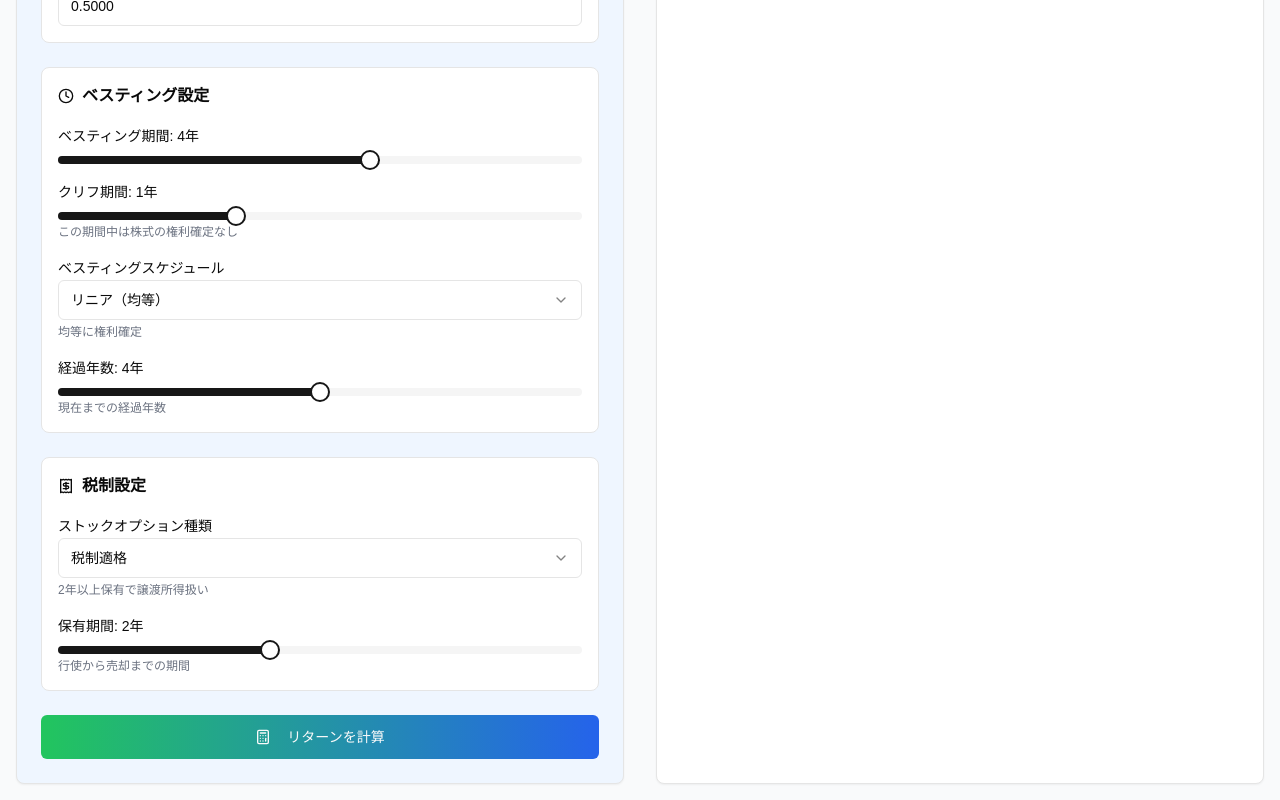
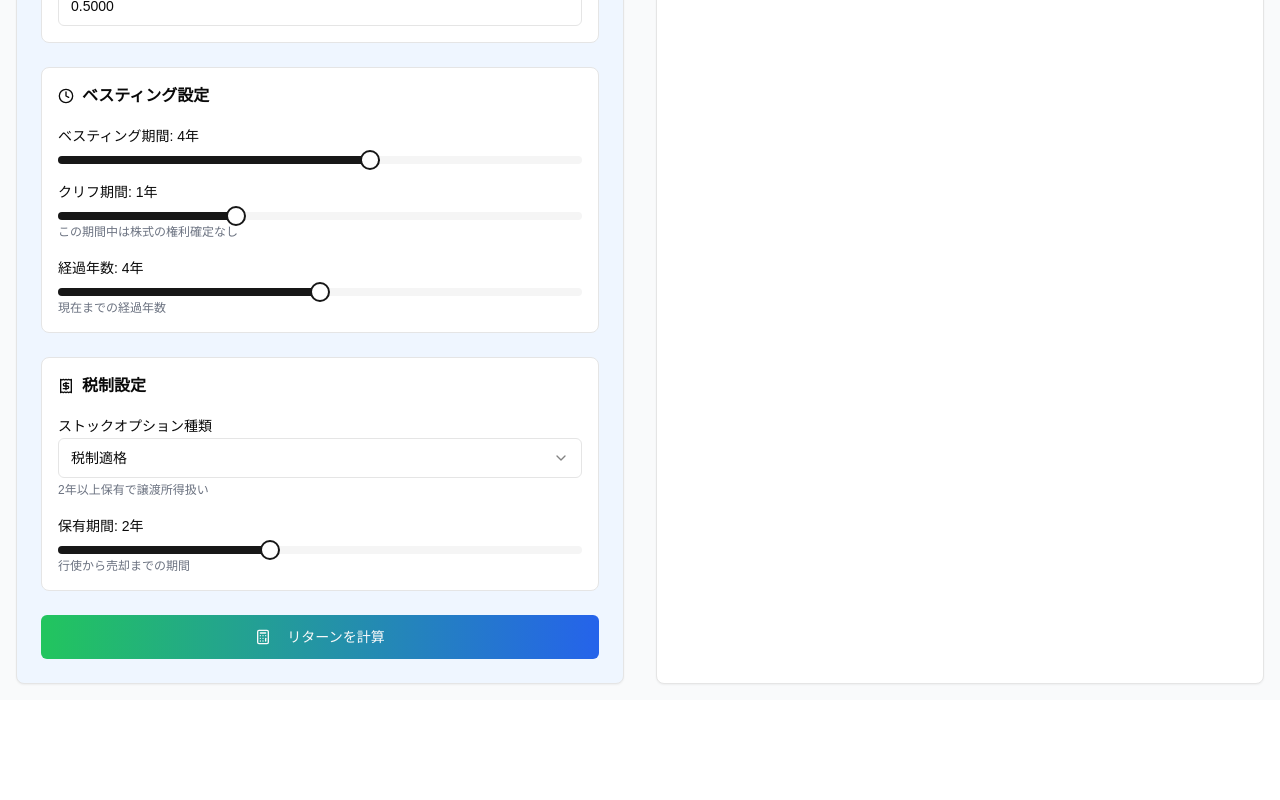
Before and after one commit to takato-noguchi/equity-simulator, a Next.js app: page / in a window 1280 px wide. Shown: the part 856-1656 px from the top of the page. After the commit the page ends 1556 px from the top, so only its background shows below. Built offline with nearby package versions, Linux system fonts and the light colour scheme.

Commit message:
feat: simplify to linear vesting only
Remove vesting schedule select and simplify to linear vesting

#VERCEL_SKIP

Co-authored-by: Takato Noguchi <114068823+takato-noguchi@users.noreply.github.com>

```diff
--- a/app/page.tsx
+++ b/app/page.tsx
@@ -49,7 +49,6 @@ export default function EquitySimulator() {
   // ベスティング設定
   const [vestingPeriod, setVestingPeriod] = useState([4])
   const [cliffPeriod, setCliffPeriod] = useState([1])
-  const [vestingSchedule, setVestingSchedule] = useState("linear")
   const [yearsElapsed, setYearsElapsed] = useState([4])
 
   // 税制設定
@@ -102,7 +101,6 @@ export default function EquitySimulator() {
     yearsElapsed: number,
     totalVestingYears: number,
     cliffYears: number,
-    schedule: string,
   ) => {
     // クリフ期間中は0
     if (yearsElapsed < cliffYears) {
@@ -116,24 +114,8 @@ export default function EquitySimulator() {
       return totalShares
     }
 
-    switch (schedule) {
-      case "linear":
-        return Math.min(totalShares, (totalShares * yearsAfterCliff) / vestingYearsAfterCliff)
-      case "backloaded":
-        const progress = yearsAfterCliff / vestingYearsAfterCliff
-        return Math.min(totalShares, totalShares * Math.pow(progress, 1.5))
-      case "frontloaded":
-        const frontProgress = yearsAfterCliff / vestingYearsAfterCliff
-        return Math.min(totalShares, totalShares * Math.pow(frontProgress, 0.7))
-      case "cliff-heavy":
-        if (yearsElapsed === cliffYears) {
-          return totalShares * 0.25
-        }
-        const remaining = totalShares * 0.75
-        return totalShares * 0.25 + Math.min(remaining, (remaining * yearsAfterCliff) / vestingYearsAfterCliff)
-      default:
-        return Math.min(totalShares, (totalShares * yearsAfterCliff) / vestingYearsAfterCliff)
-    }
+    // リニア（均等）ベスティングのみ
+    return Math.min(totalShares, (totalShares * yearsAfterCliff) / vestingYearsAfterCliff)
   }
 
   // 税金計算
@@ -195,14 +177,13 @@ export default function EquitySimulator() {
     const futureStockPrice = futureCap / outstanding
 
     // ベスティング計算
-    const vestedShares = calculateVestedShares(granted, elapsed, vestingYears, cliffYears, vestingSchedule)
+    const vestedShares = calculateVestedShares(granted, elapsed, vestingYears, cliffYears)
 
     // ベスティングスケジュール生成
     const vestingScheduleData = []
     for (let year = 1; year <= Math.max(vestingYears, elapsed); year++) {
-      const yearVested = calculateVestedShares(granted, year, vestingYears, cliffYears, vestingSchedule)
-      const prevYearVested =
-        year > 1 ? calculateVestedShares(granted, year - 1, vestingYears, cliffYears, vestingSchedule) : 0
+      const yearVested = calculateVestedShares(granted, year, vestingYears, cliffYears)
+      const prevYearVested = year > 1 ? calculateVestedShares(granted, year - 1, vestingYears, cliffYears) : 0
 
       vestingScheduleData.push({
         year,
@@ -251,21 +232,6 @@ export default function EquitySimulator() {
     })
 
     setIsSimulating(false)
-  }
-
-  const getVestingScheduleDescription = (schedule: string) => {
-    switch (schedule) {
-      case "linear":
-        return "均等に権利確定"
-      case "backloaded":
-        return "後半により多く権利確定"
-      case "frontloaded":
-        return "前半により多く権利確定"
-      case "cliff-heavy":
-        return "クリフ後25%、その後均等"
-      default:
-        return "均等に権利確定"
-    }
   }
 
   return (
@@ -401,22 +367,6 @@ export default function EquitySimulator() {
                     className="mt-2"
                   />
                   <p className="text-xs text-gray-500 mt-1">この期間中は株式の権利確定なし</p>
-                </div>
-
-                <div>
-                  <Label>ベスティングスケジュール</Label>
-                  <Select value={vestingSchedule} onValueChange={setVestingSchedule}>
-                    <SelectTrigger>
-                      <SelectValue placeholder="スケジュールを選択" />
-                    </SelectTrigger>
-                    <SelectContent>
-                      <SelectItem value="linear">リニア（均等）</SelectItem>
-                      <SelectItem value="backloaded">バックローデッド</SelectItem>
-                      <SelectItem value="frontloaded">フロントローデッド</SelectItem>
-                      <SelectItem value="cliff-heavy">クリフ重視</SelectItem>
-                    </SelectContent>
-                  </Select>
-                  <p className="text-xs text-gray-500 mt-1">{getVestingScheduleDescription(vestingSchedule)}</p>
                 </div>
 
                 <div>
@@ -653,7 +603,6 @@ export default function EquitySimulator() {
                       <div className="space-y-1 text-sm">
                         <p>総期間: {vestingPeriod[0]}年</p>
                         <p>クリフ: {cliffPeriod[0]}年</p>
-                        <p>スケジュール: {getVestingScheduleDescription(vestingSchedule)}</p>
                       </div>
                     </CardContent>
                   </Card>
```
